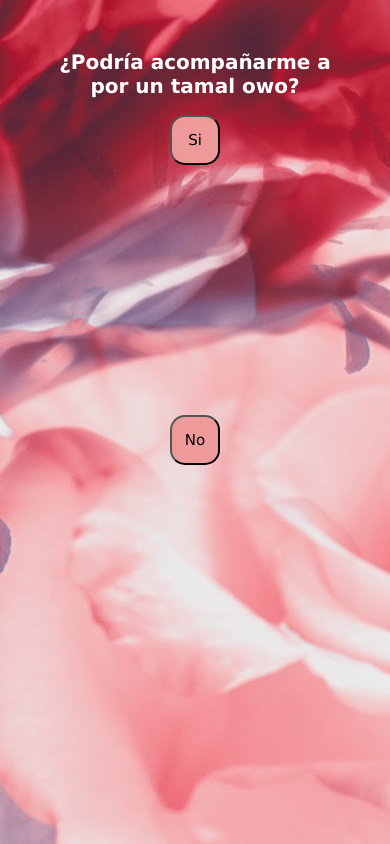
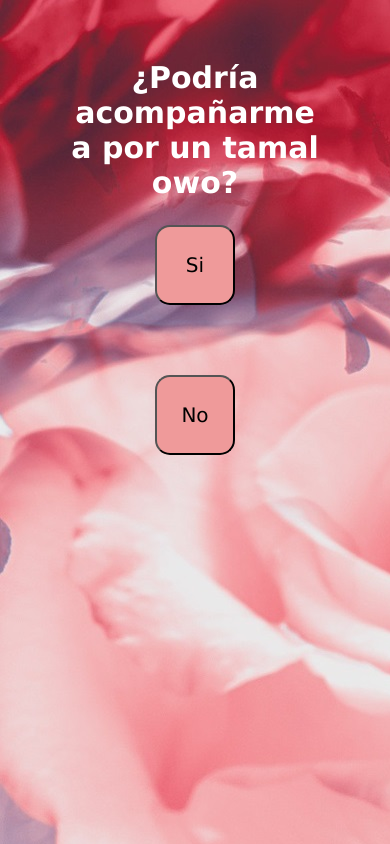
Before and after one commit to dargar2002/Invitation, a plain HTML site: page index.html in a window 390 px wide. Drawn offline with nearby package versions, Linux system fonts and the light colour scheme.

Commit message:
Update styles.css

```diff
--- a/styles.css
+++ b/styles.css
@@ -2,54 +2,66 @@ body{
   background-image: url("background.jpg");
 }
 .contenedor{
-    margin: 50px;
+    margin: 100px;
 }
 
 h2{
     font-family: verdana;
     color:white;
     text-align: center;
-    font-size: 40px;
+    font-size: 50px;
 }
 
 .botones{
     display: flex;
-    justify-content: center;
+    justify-content: space-around;
     margin:auto;
 }
 
 button {
-    padding: 10px;
+    padding: 30px;
     color: #000;
-    font-size: 20px;
+    font-size: 30px;
     font-family: verdana;
     background: #ef9a9a;
     position:absolute;
-    width:50px;
-    height:50px;
+    width:100px;
+    height:100px;
     border-radius: 15px;
     cursor: pointer;
 
 }
 
 .no{
-    margin-top: 300px;
+    margin-top: 150px;
 }
 
 @media screen and (max-width: 800px){
+    .contenedor{
+        margin: 80px;
+    }
   h2{
-    font-size: 25px;
+    font-size: 40px;
   }
   button{
-    font-size: 20px
+    padding: 20px;
+    font-size: 25px;
+    width: 90px;
+    height: 90px;
   }
 }
 
 @media screen and (max-width: 500px){
+    .contenedor{
+        margin: 60px;
+    }
   h2{
-    font-size: 20px;
+    font-size: 30px;
   }
   button{
-    font-size: 15px
+    padding: 15px;
+    font-size: 20px;
+    width: 80px;
+    height: 80px;
   }
 }
```
